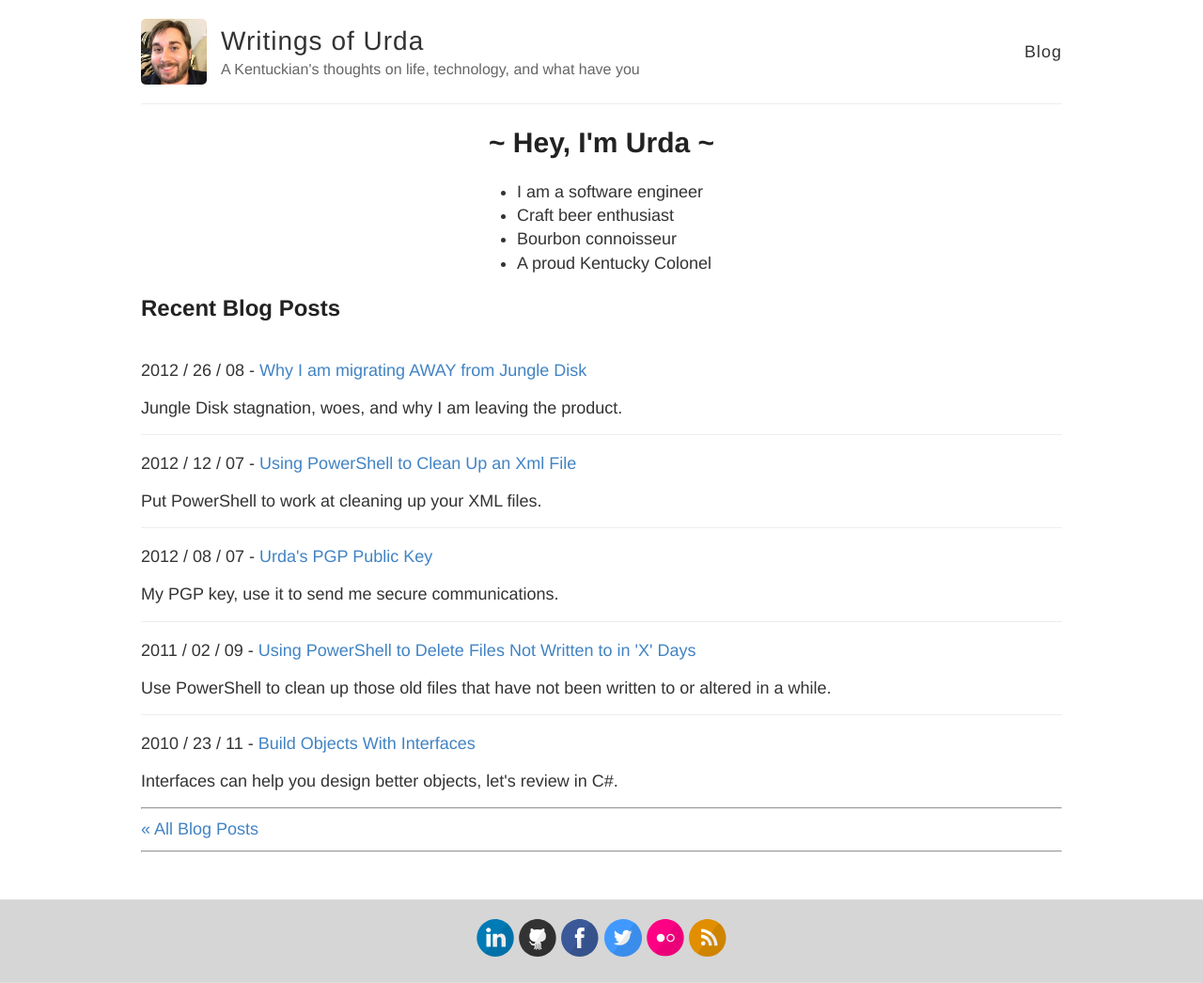
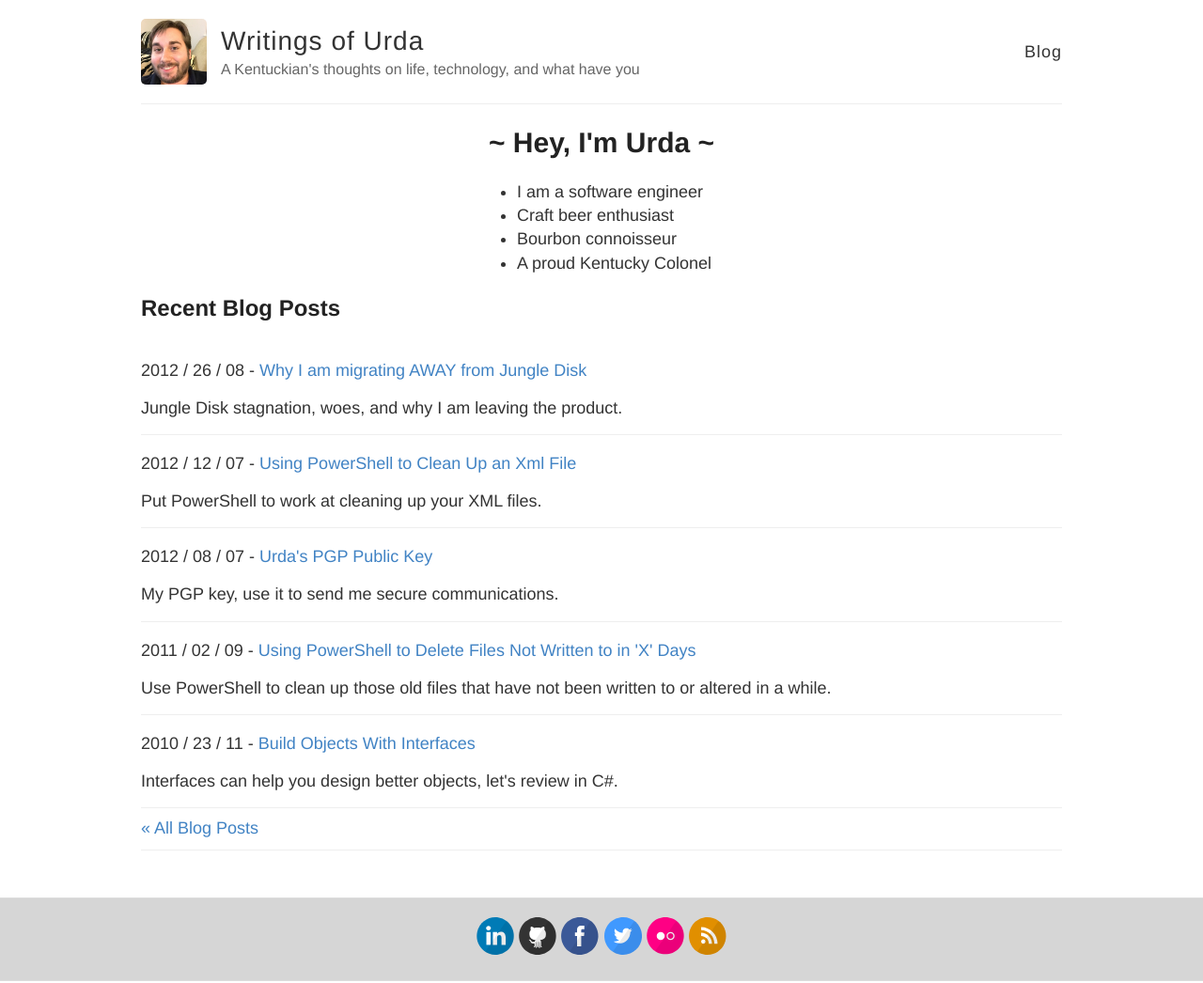
Before and after one commit to urda/website, a Jekyll site: the page built from index.html, in a window 1280 px wide. Shown: the whole page at 94% size. Built offline with Jekyll 4.4.1, drawn with Linux system fonts in a browser that asks for light colours; Markdown is read by kramdown in place of the engine named in the settings.

Commit message:
Change the way we generate the lines around the pagination

```diff
--- a/_sass/_urda-style.scss
+++ b/_sass/_urda-style.scss
@@ -1,3 +1,10 @@
+.pagination {
+  border-top: 1px solid $lightGray;
+  border-bottom: 1px solid $lightGray;
+  padding-top: 0.5em;
+  padding-bottom: 0.5em;
+}
+
 .wrapper-footer {
   margin-top: 50px;
   border-top: 1px solid #ddd;
--- a/blog/index.html
+++ b/blog/index.html
@@ -16,8 +16,6 @@ layout: default
     </article>
   {% endfor %}
 </div>
-
-<hr />
 
 <!-- Pagination links -->
 <div class="pagination">
@@ -38,5 +36,3 @@ layout: default
   </div>
   <div style="clear: both;"></div>
 </div>
-
-<hr />
--- a/index.html
+++ b/index.html
@@ -45,11 +45,11 @@ layout: default
         {% endfor %}
 
     </div>
+</div>
 
-    <hr />
-        <a href="/blog" class="next">
-            « All Blog Posts
-        </a>
-    <hr />
-
+<!-- Pagination links -->
+<div class="pagination">
+    <a href="/blog" class="next">
+        « All Blog Posts
+    </a>
 </div>
```
